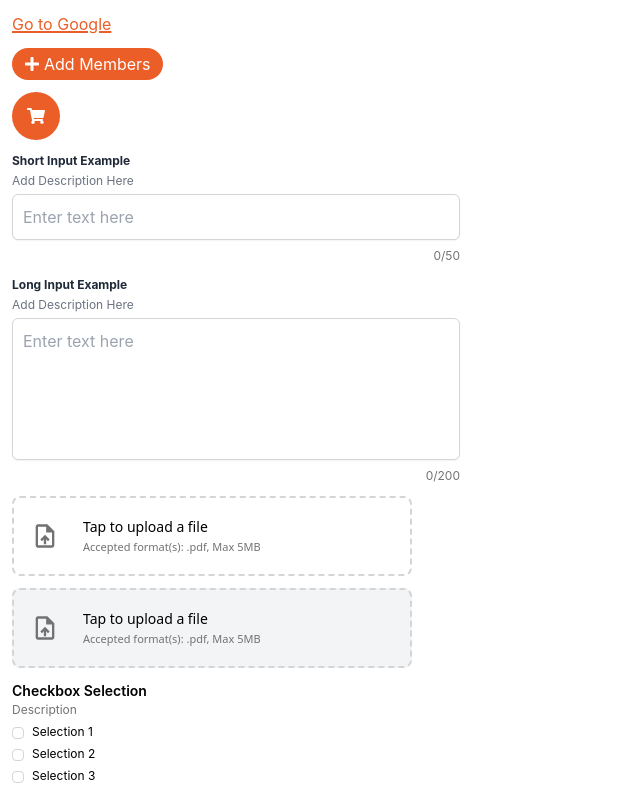
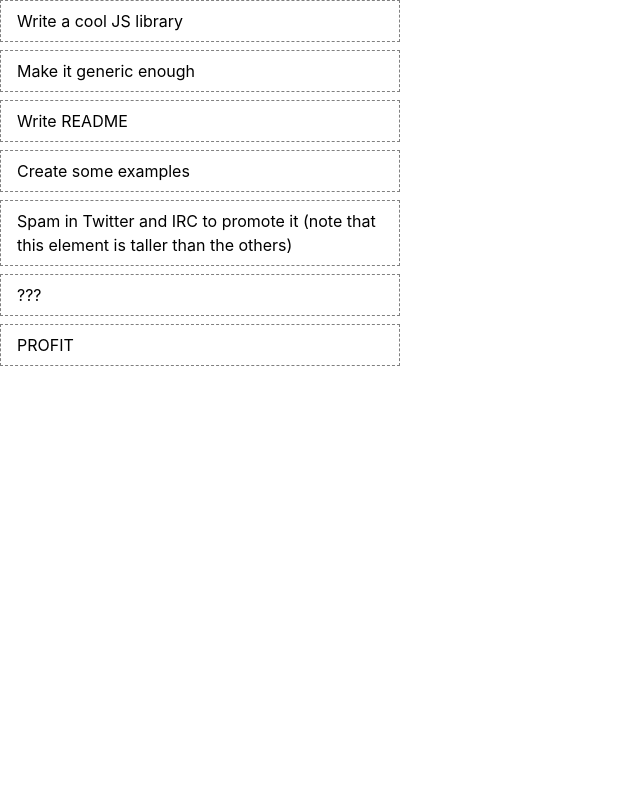
Before and after one commit to DSC-TechLead/nusdevs-frontend-vite, a React (Vite) app: page / in a window 1280 px wide. Shown: the top 800 px of the page, without its empty margins (0-640 px from the left). Built offline with nearby package versions, Linux system fonts and the light colour scheme.

Commit message:
Add draggable test component

```diff
--- a/package.json
+++ b/package.json
@@ -30,7 +30,11 @@
   "dependencies": {
     "@headlessui/react": "^2.2.0",
     "clsx": "^2.1.1",
+    "dnd-core": "^16.0.1",
+    "immutability-helper": "^3.1.1",
     "react": "^19.0.0",
+    "react-dnd": "^16.0.1",
+    "react-dnd-html5-backend": "^16.0.1",
     "react-dom": "^19.0.0",
     "react-icons": "^5.4.0",
     "tailwind-merge": "^2.5.5"
--- /dev/null
+++ b/src/components/test-card.tsx
@@ -0,0 +1,109 @@
+import type { Identifier, XYCoord } from "dnd-core";
+import type { FC } from "react";
+import { useRef } from "react";
+import { useDrag, useDrop } from "react-dnd";
+
+// import { ItemTypes } from "./ItemTypes";
+
+const style = {
+  border: "1px dashed gray",
+  padding: "0.5rem 1rem",
+  marginBottom: ".5rem",
+  backgroundColor: "white",
+  cursor: "move",
+};
+
+export interface CardProps {
+  id: any;
+  text: string;
+  index: number;
+  moveCard: (dragIndex: number, hoverIndex: number) => void;
+}
+
+interface DragItem {
+  index: number;
+  id: string;
+  type: string;
+}
+
+export const Card: FC<CardProps> = ({ id, text, index, moveCard }) => {
+  const ref = useRef<HTMLDivElement>(null);
+  const [{ handlerId }, drop] = useDrop<
+    DragItem,
+    void,
+    { handlerId: Identifier | null }
+  >({
+    accept: "card",
+    collect(monitor) {
+      return {
+        handlerId: monitor.getHandlerId(),
+      };
+    },
+    hover(item: DragItem, monitor) {
+      if (!ref.current) {
+        return;
+      }
+      const dragIndex = item.index;
+      const hoverIndex = index;
+
+      // Don't replace items with themselves
+      if (dragIndex === hoverIndex) {
+        return;
+      }
+
+      // Determine rectangle on screen
+      const hoverBoundingRect = ref.current?.getBoundingClientRect();
+
+      // Get vertical middle
+      const hoverMiddleY =
+        (hoverBoundingRect.bottom - hoverBoundingRect.top) / 2;
+
+      // Determine mouse position
+      const clientOffset = monitor.getClientOffset();
+
+      // Get pixels to the top
+      const hoverClientY = (clientOffset as XYCoord).y - hoverBoundingRect.top;
+
+      // Only perform the move when the mouse has crossed half of the items height
+      // When dragging downwards, only move when the cursor is below 50%
+      // When dragging upwards, only move when the cursor is above 50%
+
+      // Dragging downwards
+      if (dragIndex < hoverIndex && hoverClientY < hoverMiddleY) {
+        return;
+      }
+
+      // Dragging upwards
+      if (dragIndex > hoverIndex && hoverClientY > hoverMiddleY) {
+        return;
+      }
+
+      // Time to actually perform the action
+      moveCard(dragIndex, hoverIndex);
+
+      // Note: we're mutating the monitor item here!
+      // Generally it's better to avoid mutations,
+      // but it's good here for the sake of performance
+      // to avoid expensive index searches.
+      item.index = hoverIndex;
+    },
+  });
+
+  const [{ isDragging }, drag] = useDrag({
+    type: "card",
+    item: () => {
+      return { id, index };
+    },
+    collect: (monitor: any) => ({
+      isDragging: monitor.isDragging(),
+    }),
+  });
+
+  const opacity = isDragging ? 0 : 1;
+  drag(drop(ref));
+  return (
+    <div ref={ref} style={{ ...style, opacity }} data-handler-id={handlerId}>
+      {text}
+    </div>
+  );
+};
--- /dev/null
+++ b/src/components/test-container.tsx
@@ -0,0 +1,86 @@
+import update from "immutability-helper";
+import type { FC } from "react";
+import { useCallback, useState } from "react";
+import { Card } from "./test-card";
+
+// import { Card } from "./Card";
+
+const style = {
+  width: 400,
+};
+
+export interface Item {
+  id: number;
+  text: string;
+}
+
+export interface ContainerState {
+  cards: Item[];
+}
+
+export const Container: FC = () => {
+  {
+    const [cards, setCards] = useState([
+      {
+        id: 1,
+        text: "Write a cool JS library",
+      },
+      {
+        id: 2,
+        text: "Make it generic enough",
+      },
+      {
+        id: 3,
+        text: "Write README",
+      },
+      {
+        id: 4,
+        text: "Create some examples",
+      },
+      {
+        id: 5,
+        text: "Spam in Twitter and IRC to promote it (note that this element is taller than the others)",
+      },
+      {
+        id: 6,
+        text: "???",
+      },
+      {
+        id: 7,
+        text: "PROFIT",
+      },
+    ]);
+
+    const moveCard = useCallback((dragIndex: number, hoverIndex: number) => {
+      setCards((prevCards: Item[]) =>
+        update(prevCards, {
+          $splice: [
+            [dragIndex, 1],
+            [hoverIndex, 0, prevCards[dragIndex] as Item],
+          ],
+        })
+      );
+    }, []);
+
+    const renderCard = useCallback(
+      (card: { id: number; text: string }, index: number) => {
+        return (
+          <Card
+            key={card.id}
+            index={index}
+            id={card.id}
+            text={card.text}
+            moveCard={moveCard}
+          />
+        );
+      },
+      []
+    );
+
+    return (
+      <>
+        <div style={style}>{cards.map((card, i) => renderCard(card, i))}</div>
+      </>
+    );
+  }
+};
--- a/src/main.tsx
+++ b/src/main.tsx
@@ -3,8 +3,15 @@ import { createRoot } from "react-dom/client";
 import "./global.css";
 import Components from "./pages/components.tsx";
 
+import { DndProvider } from "react-dnd";
+import { HTML5Backend } from "react-dnd-html5-backend";
+import { Container } from "./components/test-container.tsx";
+
 createRoot(document.getElementById("root")!).render(
-  <StrictMode>
-    <Components />
-  </StrictMode>,
+  <DndProvider backend={HTML5Backend}>
+    <StrictMode>
+      {/* <Components /> */}
+      <Container />
+    </StrictMode>
+  </DndProvider>
 );
```
Also changed, not shown: 1 other file (tests, documents, lock files or other folders).
